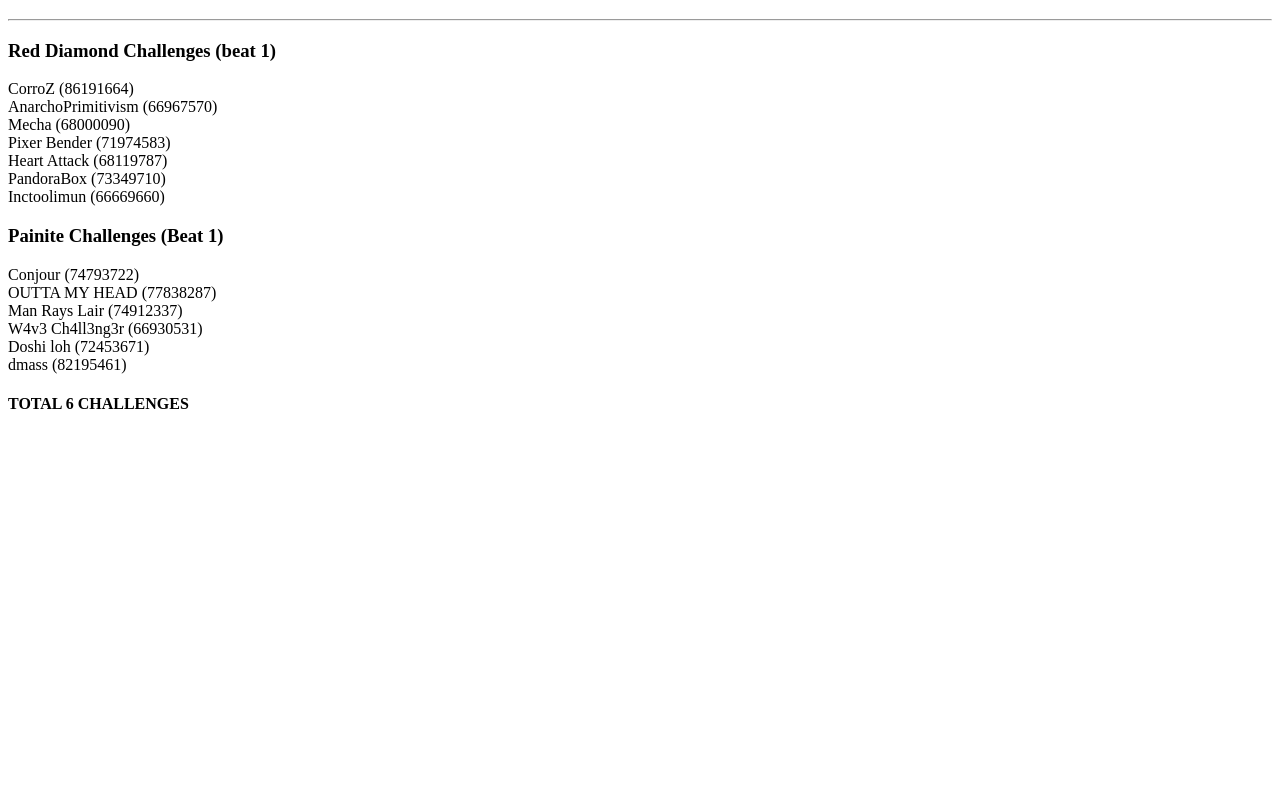
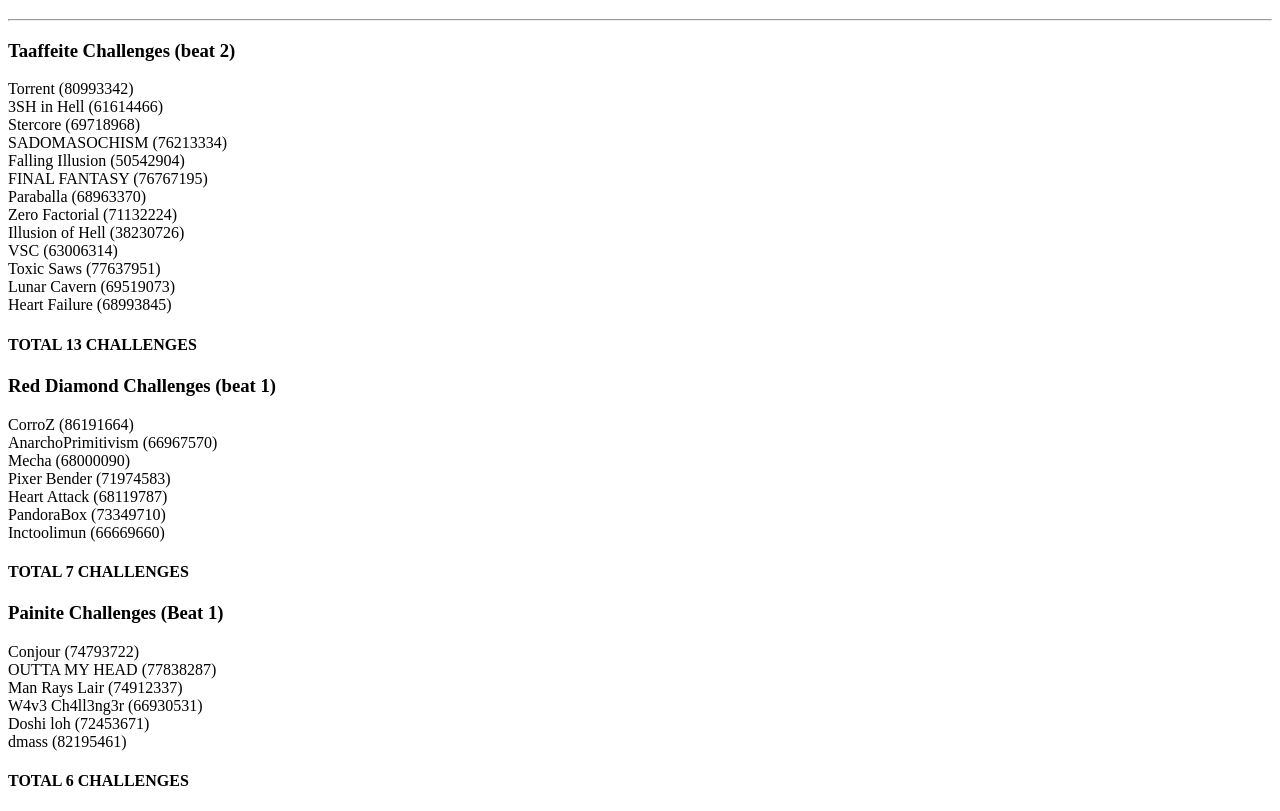
Before and after one commit to CodeJevil/GDCP, a plain HTML site: page index.html in a window 1280 px wide. Shown: the part 61-872 px from the top of the page. Before the commit the page ends 800 px from the top, so only its background shows below. Drawn offline with Linux system fonts and the light colour scheme.

Commit message:
Added the Taaffeite Tier

```diff
--- a/index.html
+++ b/index.html
@@ -11,8 +11,13 @@
 <h1>Welcome to the Geometry Dash Challenge Progession List</h1>
 <hr>
 
+<h3>Taaffeite Challenges (beat 2)</h3>
+<p>Torrent (80993342)<br>3SH in Hell (61614466)<br>Stercore (69718968)<br>SADOMASOCHISM (76213334)<br>Falling Illusion (50542904)<br>FINAL FANTASY (76767195)<br>Paraballa (68963370)<br>Zero Factorial (71132224)<br>Illusion of Hell (38230726)<br>VSC (63006314)<br>Toxic Saws (77637951)<br>Lunar Cavern (69519073)<br>Heart Failure (68993845)<br></p>
+<h4>TOTAL 13 CHALLENGES</h4>
+
 <h3>Red Diamond Challenges (beat 1)</h3>
 <p>CorroZ (86191664)<br>AnarchoPrimitivism (66967570)<br>Mecha (68000090)<br>Pixer Bender (71974583)<br>Heart Attack (68119787)<br>PandoraBox (73349710)<br>Inctoolimun (66669660)</p>
+<h4>TOTAL 7 CHALLENGES</h4>
 
 <h3>Painite Challenges (Beat 1)</h3>
 <p>Conjour (74793722)<br>OUTTA MY HEAD (77838287)<br>Man Rays Lair (74912337)<br>W4v3 Ch4ll3ng3r (66930531)<br>Doshi loh (72453671)<br>dmass (82195461)</p>
```
